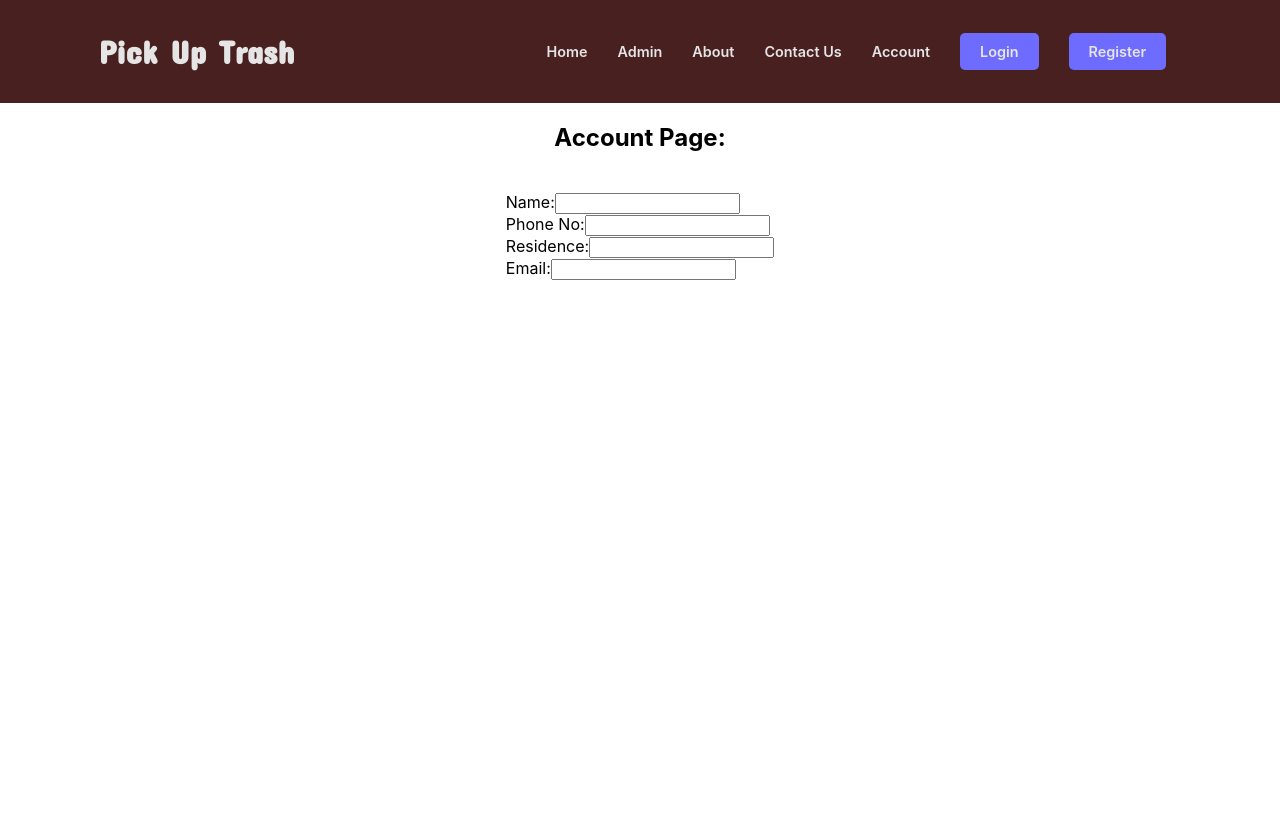
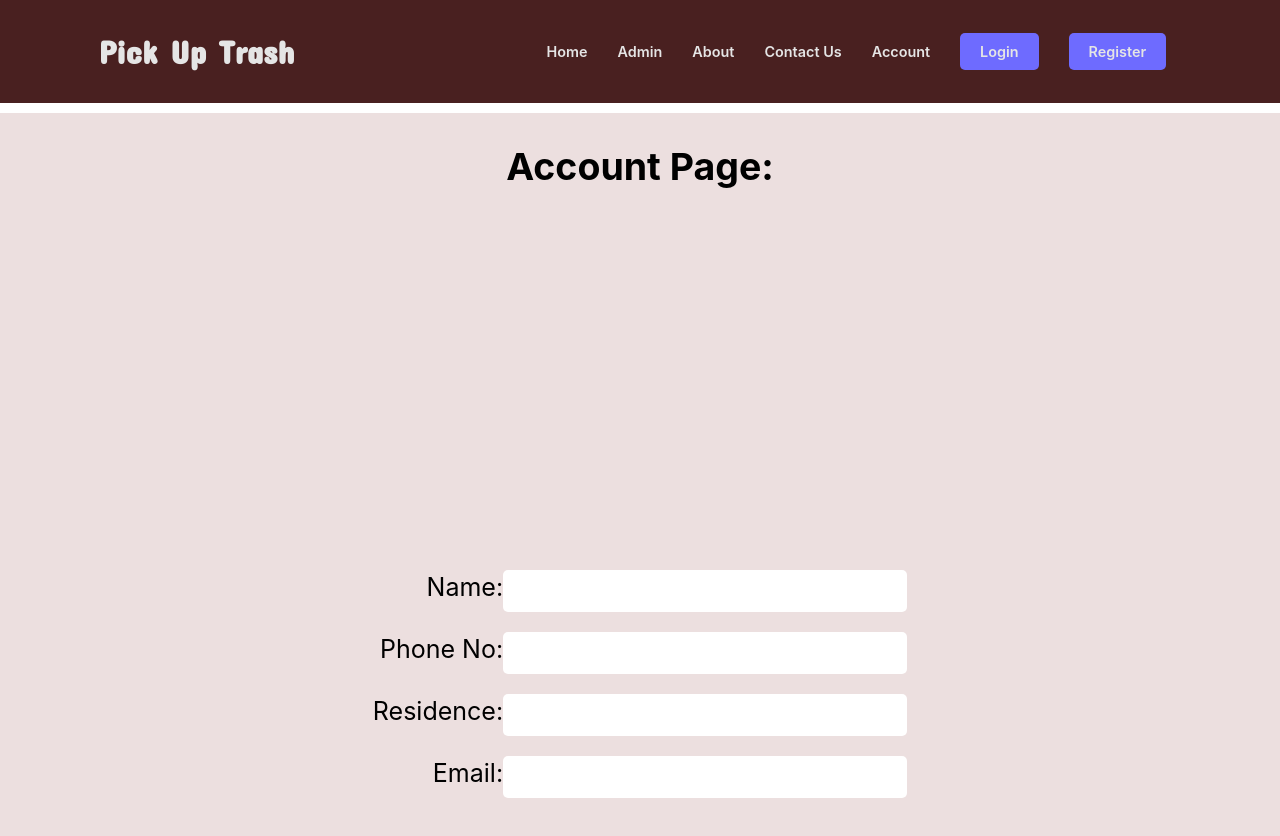
Before and after one commit to kiborgok/pick-up-trash, a React (Create React App) app: page /account in a window 1280 px wide. Shown: the top 836 px of the page. Before the commit the page ends 800 px from the top, so only its background shows below. Built offline with nearby package versions, Linux system fonts and the light colour scheme; the HTML template or start-up script is replaced by a standard one.

Commit message:
style: form styling-changed form position, height, and width of the registration form

```diff
--- a/src/components/account/account.css
+++ b/src/components/account/account.css
@@ -0,0 +1,20 @@
+.container{
+    background-color: rgb(236, 223, 223);
+    color: black;
+    height: 100vh;
+    margin-top: 10px;
+    text-align: right;
+    font-size: 25px;
+}
+    input{
+        margin-bottom: 20px;
+        border-radius: 5px;
+        height: 40px;
+        width: 400px;
+        border: white;
+
+
+    }
+    .Acc-form{
+        margin-top: 25%;
+    }
```
